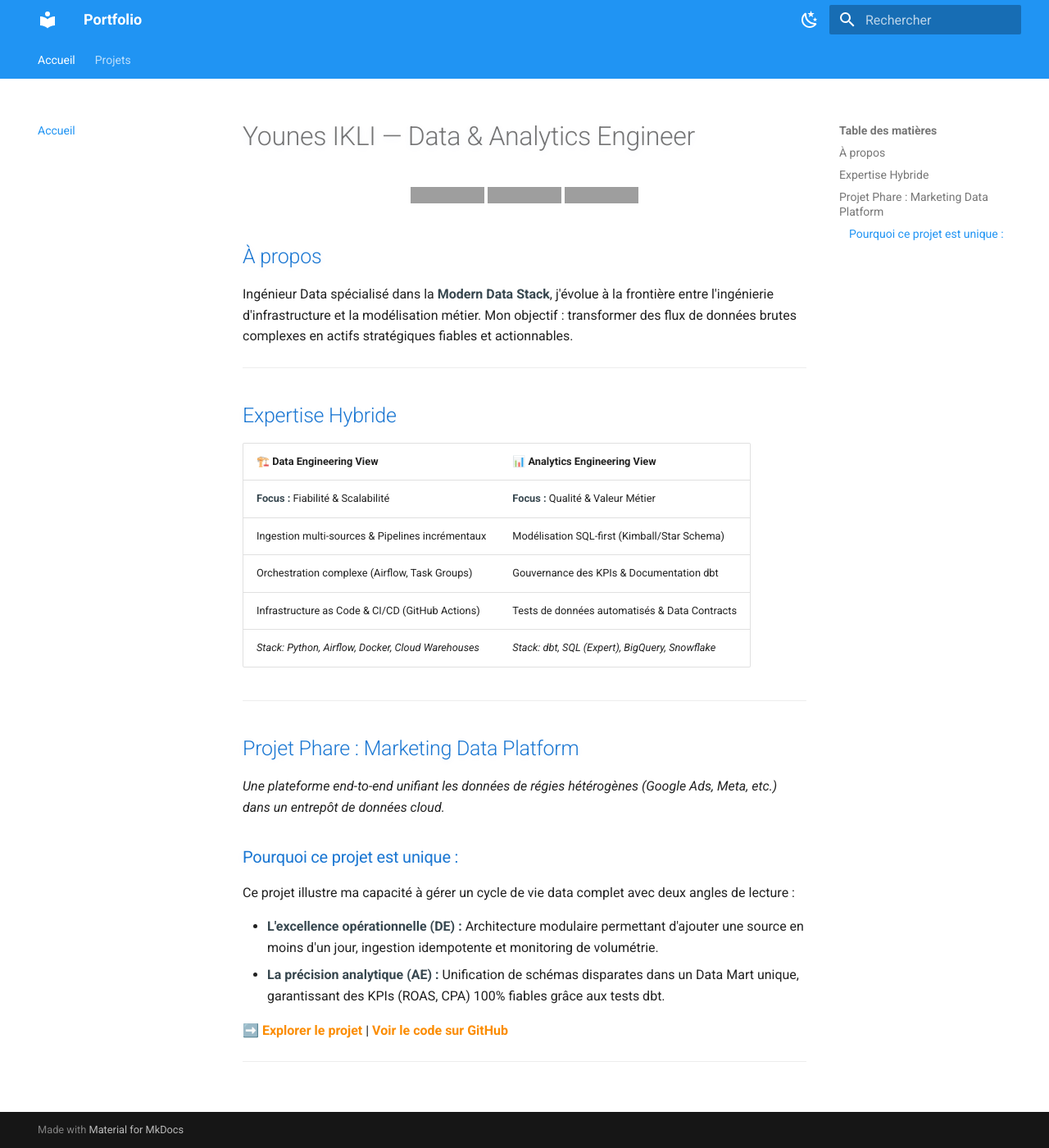
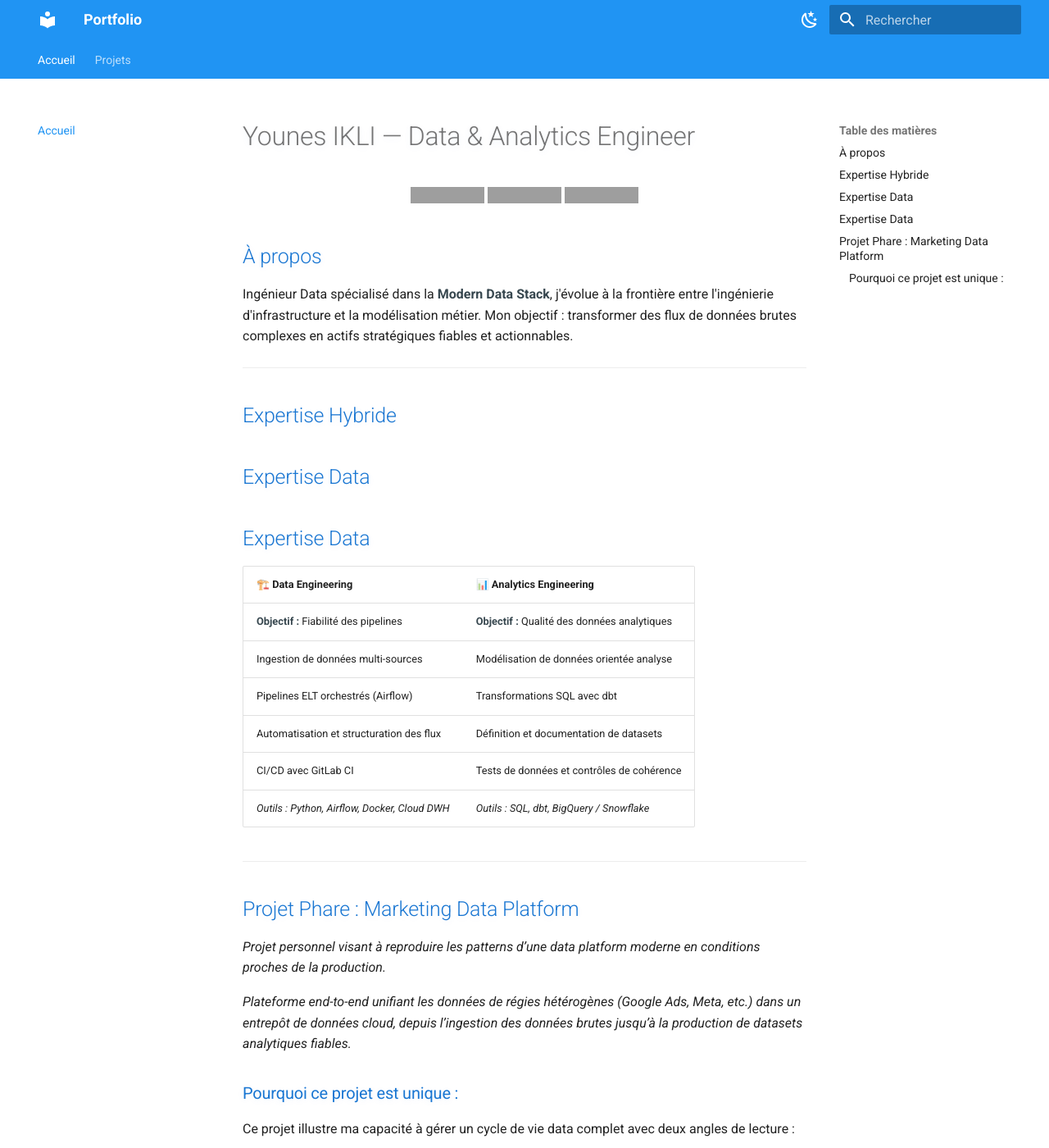
Before and after one commit to y-ikli/portfolio, an MkDocs documentation site: the page built from docs/index.md, in a window 1280 px wide and 1400 px high. Shown: the whole window at 82% size. Built offline with MkDocs 1.6.1 and Material for MkDocs 9.7.7, drawn with Linux system fonts in a browser that asks for light colours; grey boxes are pictures that could not be loaded.

Commit message:
update home page

```diff
--- a/docs/index.md
+++ b/docs/index.md
@@ -19,18 +19,30 @@ Ingénieur Data spécialisé dans la **Modern Data Stack**, j'évolue à la fron
 
 ## Expertise Hybride
 
-| 🏗️ Data Engineering View | 📊 Analytics Engineering View |
+## Expertise Data
+
+## Expertise Data
+
+| 🏗️ Data Engineering | 📊 Analytics Engineering |
 | :--- | :--- |
-| **Focus :** Fiabilité & Scalabilité | **Focus :** Qualité & Valeur Métier |
-| Ingestion multi-sources & Pipelines incrémentaux | Modélisation SQL-first (Kimball/Star Schema) |
-| Orchestration complexe (Airflow, Task Groups) | Gouvernance des KPIs & Documentation dbt |
-| Infrastructure as Code & CI/CD (GitHub Actions) | Tests de données automatisés & Data Contracts |
-| *Stack: Python, Airflow, Docker, Cloud Warehouses* | *Stack: dbt, SQL (Expert), BigQuery, Snowflake* |
+| **Objectif :** Fiabilité des pipelines | **Objectif :** Qualité des données analytiques |
+| Ingestion de données multi-sources | Modélisation de données orientée analyse |
+| Pipelines ELT orchestrés (Airflow) | Transformations SQL avec dbt |
+| Automatisation et structuration des flux | Définition et documentation de datasets |
+| CI/CD avec GitLab CI | Tests de données et contrôles de cohérence |
+| *Outils : Python, Airflow, Docker, Cloud DWH* | *Outils : SQL, dbt, BigQuery / Snowflake* |
+
+
 
 ---
 
 ## Projet Phare : Marketing Data Platform
-*Une plateforme end-to-end unifiant les données de régies hétérogènes (Google Ads, Meta, etc.) dans un entrepôt de données cloud.*
+
+
+*Projet personnel visant à reproduire les patterns d’une data platform moderne en conditions proches de la production.*
+
+*Plateforme end-to-end unifiant les données de régies hétérogènes (Google Ads, Meta, etc.) dans un entrepôt de données cloud, depuis l’ingestion des données brutes jusqu’à la production de datasets analytiques fiables.*
+
 
 ### Pourquoi ce projet est unique :
 Ce projet illustre ma capacité à gérer un cycle de vie data complet avec deux angles de lecture :
```
Also changed, not shown: site/index.html, site/search/search_index.json.
